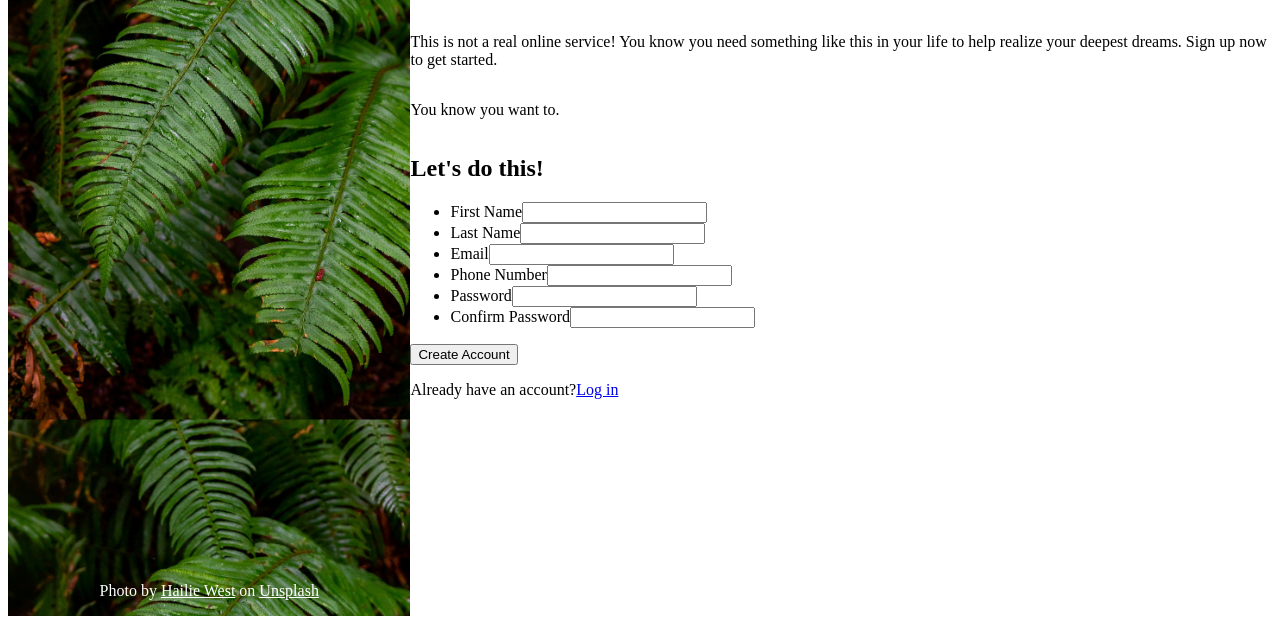
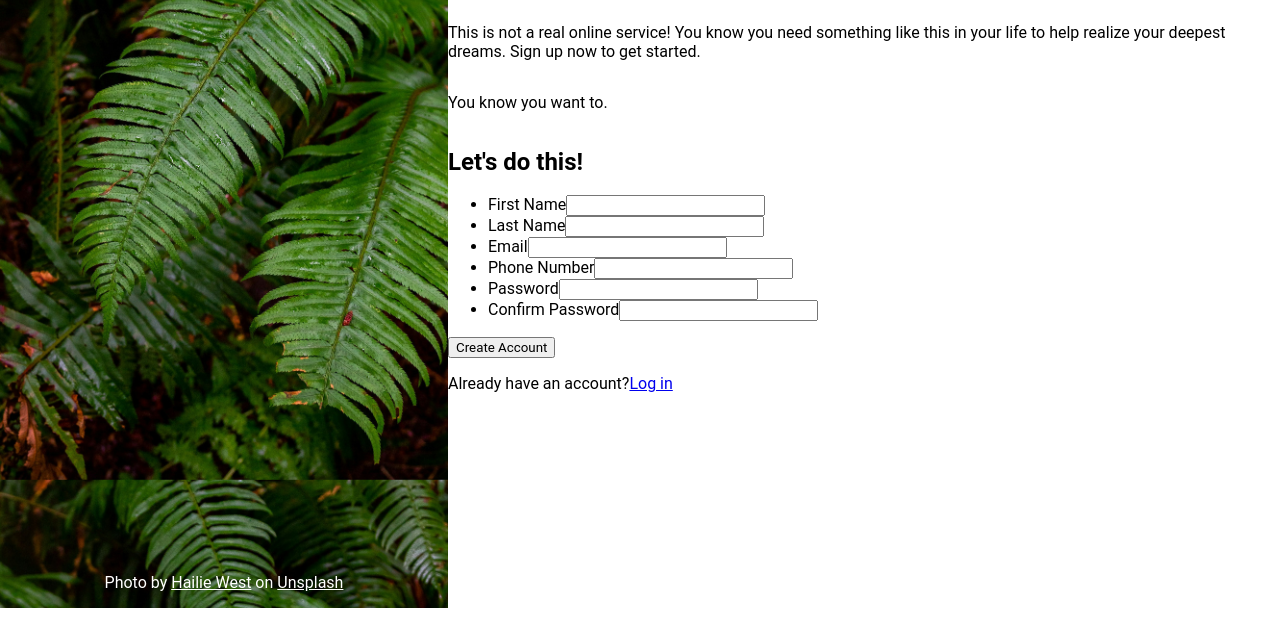
Before and after one commit to TEKKSUNN/top-sign-up-form, a plain HTML site: page src/index.html in a window 1280 px wide. Shown: the part 192-816 px from the top of the page. Drawn offline with Linux system fonts and the light colour scheme.

Commit message:
Remove body margin & padding; Specify font-family

```diff
--- a/src/stylesheets/styles.css
+++ b/src/stylesheets/styles.css
@@ -1,4 +1,13 @@
 @import url("../fonts/norse-bold/stylesheet.css");
+
+* {
+    font-family: 'Roboto', sans-serif;
+}
+
+body {
+    margin: 0;
+    padding: 0;
+}
 
 main {
     display: flex;
@@ -20,6 +29,11 @@ main {
     display: flex;
     flex-direction: column;
     justify-content: center;
+    width: 65%;
+}
+
+.side {
+    box-sizing: border-box;
 }
 
 .header-block {
```
